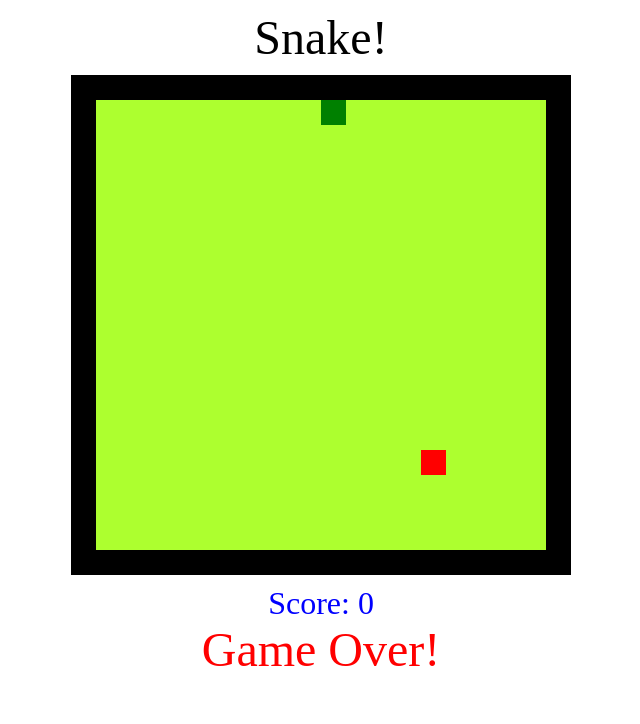
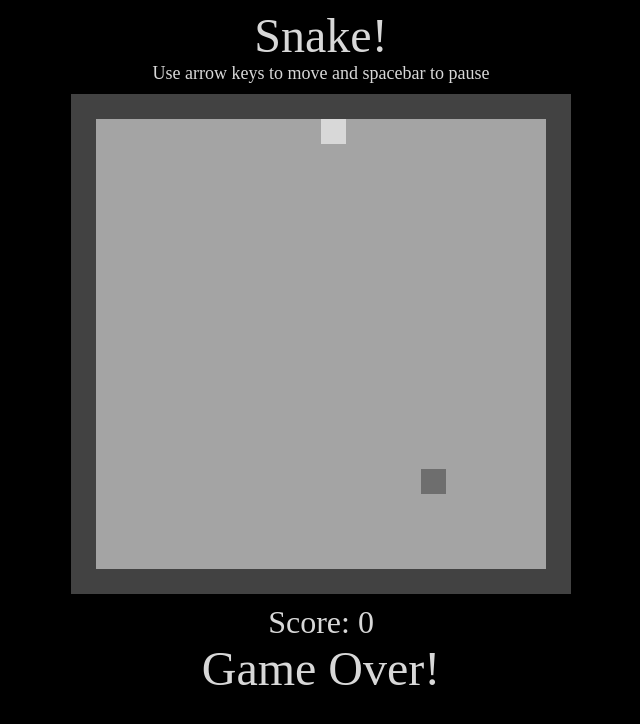
Before and after one commit to nezaj/SnakeJS, a plain HTML site: page index.html in a window 1280 px wide. Shown: the whole page, without its empty margins (319-959 px from the left). Drawn offline with nearby package versions, Linux system fonts and the light colour scheme.

Commit message:
Minor styling

```diff
--- a/index.html
+++ b/index.html
@@ -9,5 +9,10 @@
   <link type="text/css" href="stylesheet.css" rel="stylesheet"></link>
 </head>
 <body>
+	<div class="header">Snake!</div>
+	<div class="instructions">
+		Use arrow keys to move and spacebar to pause
+	</div>
+	<div class="snakeUI"></div>
 </body>
 </html>
--- a/snakeUI.js
+++ b/snakeUI.js
@@ -1,11 +1,11 @@
 var game = new Game(20, 20);
 
 function drawSnake() {
-  $('body').empty();
-  $('body').append('<div class="header">Snake!</div>');
+  $('.snakeUI').empty();
+  // $('.snakeUI').append('<div class="header">Snake!</div>');
   for (var i = 0; i < game.maxRow; i++) {
     var $row = $('<div class="row"></div>');
-    $('body').append($row);
+    $('.snakeUI').append($row);
     for (var j = 0; j < game.maxCol; j++) {
       var cell_id = i + " " + j;
       var $cell = $('<span class="cell" id="' + cell_id + '"></span>');
@@ -22,21 +22,21 @@ function drawSnake() {
       $row.append($cell);
     }
   }
-	$('body').append('<div class="score">Score: ' + game.score + '</div>');
+	$('.snakeUI').append('<div class="score">Score: ' + game.score + '</div>');
 }
 
 function run_loop() {
   game.game_step();
   drawSnake();
   if (game.snake.alive === false) {
-  	$('body').append('<div class="info">Game Over!</div>');
+  	$('.snakeUI').append('<div class="info">Game Over!</div>');
     clearInterval(this.gameInterval);
   }
 }
 
 function pauseGame() {
   if (this.gameInterval) {
-    $('body').append('<div class="info">Paused!</div>');
+    $('.snakeUI').append('<div class="info">Paused!</div>');
     clearInterval(this.gameInterval);
     this.gameInterval = null;
   } else {
--- a/stylesheet.css
+++ b/stylesheet.css
@@ -1,65 +1,70 @@
 /* Layout Board */
-.row{
+.snakeUI {
+    display: table-cell;
+}
+
+.row {
   width: 500px;
   height: 25px;
 }
 
-.cell{
+.cell {
   float: left;
   width: 25px;
   height: 25px;
 }
 
-.wall{
-  background-color: black;
+.wall {
+  background-color: #424242;
 }
 
-.open{
-  background-color: GreenYellow;
+.open {
+  background-color: #A4A4A4;
 }
 
-.apple{
-  background-color: red;
+.apple {
+  background-color: #6E6E6E;
 }
-.snake{
-  background-color: green;
+.snake {
+  background-color: #D8D8D8;
 }
 
-/* Layout Game Info */
-
-html, body {
+/* Layout Text */
+html {
   height: 100%;
-}
-
-html {
   display: table;
   margin: auto;
 }
 
 body {
-    display: table-cell;
+  overflow: hidden;
+  background-color: black;
 }
 
-.header{
-	width: 500px;
+.header {
 	font-size: 48;
-	color: black;
 	text-align: center;
-  padding-top: 10px;
-  padding-bottom: 10px;
+  color: #D8D8D8;
 }
 
-.info{
-	width: 500px;
+.instructions {
+  font-size: 18;
+  text-align: center;
+  padding-bottom: 10px;
+  color: #D8D8D8;
+}
+
+.info {
 	font-size: 48;
 	color: red;
 	text-align: center;
+  color: #D8D8D8;
 }
 
-.score{
-	width: 500px;
+.score {
 	font-size: 32;
 	color: blue;
 	text-align: center;
   padding-top: 10px;
+  color: #D8D8D8;
 }
```
Also changed, not shown: 1 other file. Lines whose indentation alone changed are shown as unchanged.
